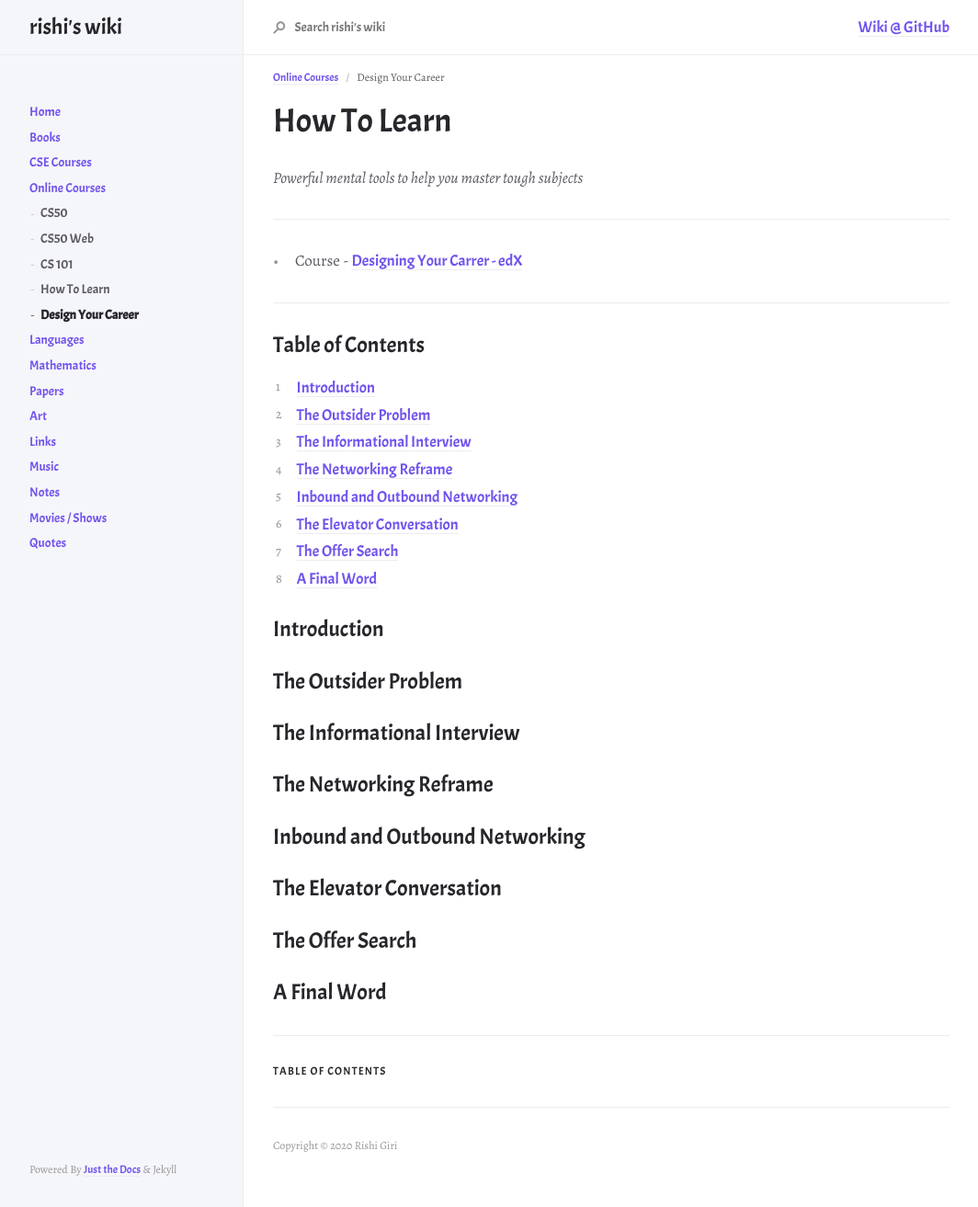
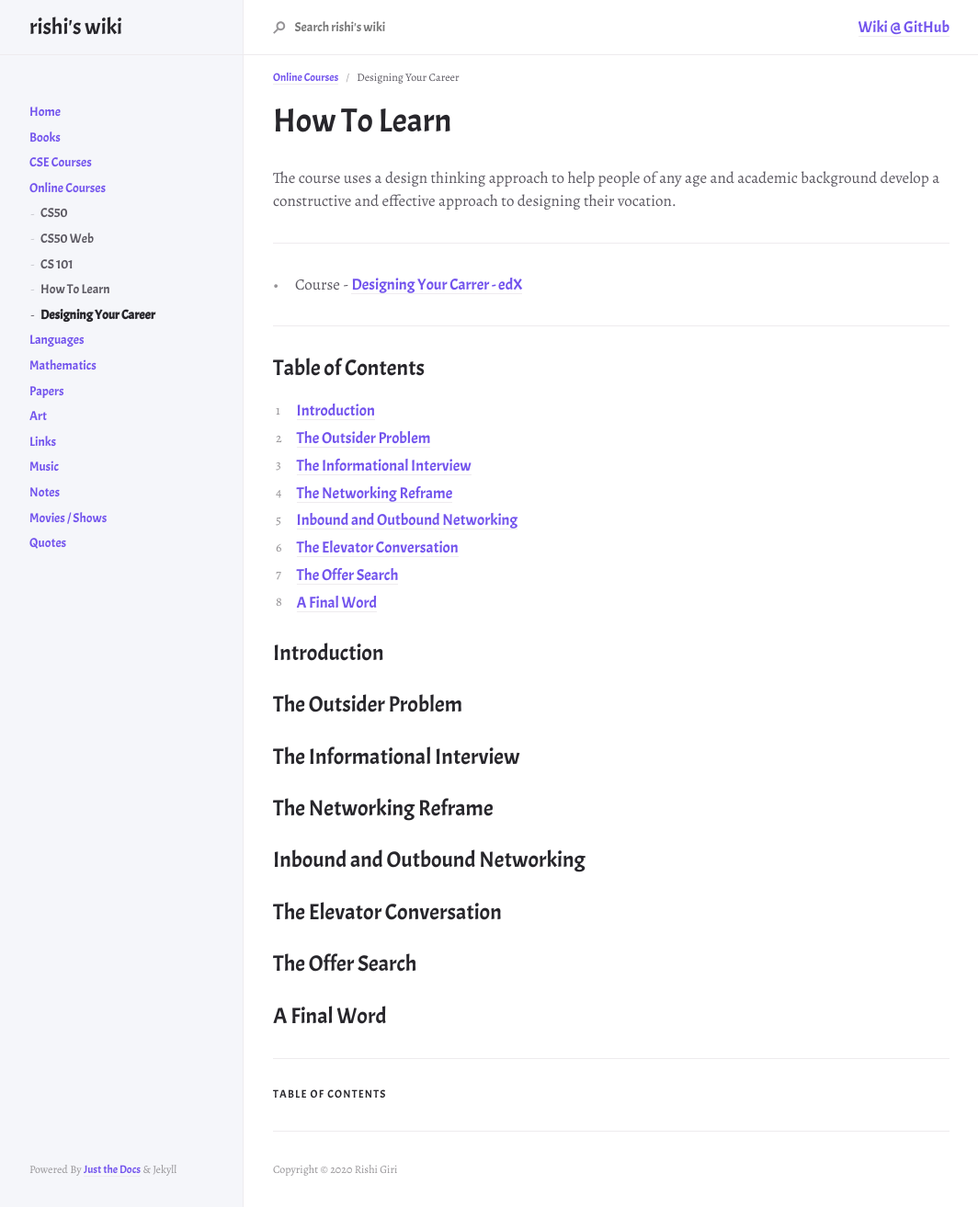
Before and after one commit to r8w/r8w, a Jekyll site: the page built from docs/online/designYourCareer.md, in a window 1280 px wide. Shown: the whole page at 92% size, without its empty margins (107-1171 px from the left). Built offline with Jekyll 4.4.1, drawn with Linux system fonts in a browser that asks for light colours; nearby versions of some CDN libraries.

Commit message:
stanford: designing your career

```diff
--- a/docs/online/designYourCareer.md
+++ b/docs/online/designYourCareer.md
@@ -1,6 +1,6 @@
 ---
 layout: default
-title: Design Your Career
+title: Designing Your Career
 parent: Online Courses
 nav_order: 5
 has_children: true
@@ -9,7 +9,7 @@ has_children: true
 # How To Learn
 {: .no_toc}
 
-*Powerful mental tools to help you master tough subjects*
+The course uses a design thinking approach to help people of any age and academic background develop a constructive and effective approach to designing their vocation.
 
 ---
 
```
